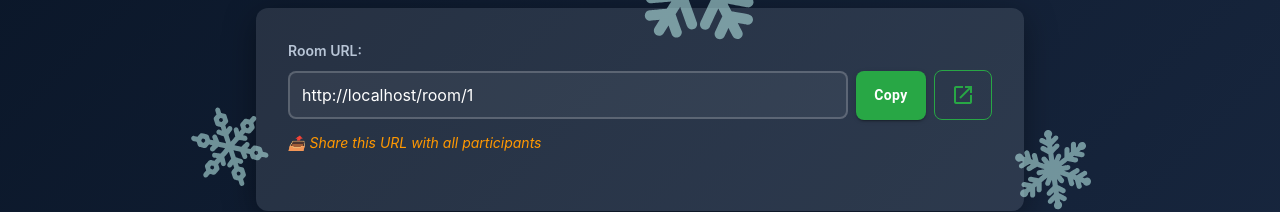
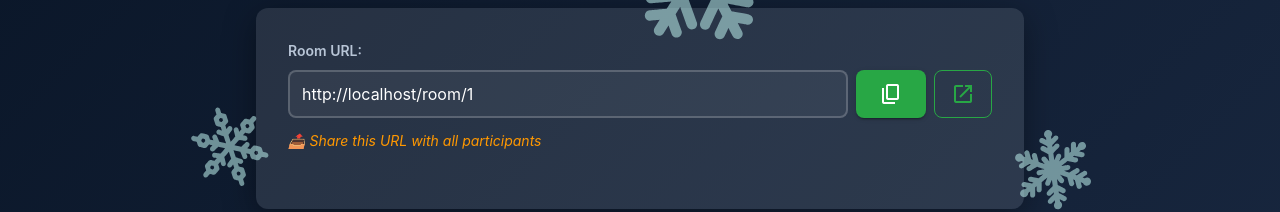
Before and after one commit to amir-hilal/secret-santa, a React (Vite) app: page /room-created/1 in a window 1280 px wide. Shown: the part 168-380 px from the top of the page. Built offline with nearby package versions, Linux system fonts and the light colour scheme; no server answers; the database is empty.

Commit message:
feat: enhance button styles with max-height and update copy icon in RoomCreatedPage

```diff
--- a/src/pages/RoomCreatedPage/RoomCreatedPage.css
+++ b/src/pages/RoomCreatedPage/RoomCreatedPage.css
@@ -100,7 +100,8 @@
 
 .pin-display {
   flex: 1;
-  padding: 0.053rem 1rem;
+  padding: 0rem 1rem;
+  max-height: 48px;
   border: 2px dashed var(--primary-color);
   border-radius: 8px;
   background: rgba(255, 255, 255, 0.05);
--- a/src/pages/RoomCreatedPage/RoomCreatedPage.tsx
+++ b/src/pages/RoomCreatedPage/RoomCreatedPage.tsx
@@ -99,6 +99,7 @@ export default function RoomCreatedPage() {
                   padding: '0.75rem 1rem',
                   borderRadius: '8px',
                   minWidth: '70px',
+                  maxHeight: '48px',
                   backgroundColor: copiedUrl
                     ? 'var(--primary-color)'
                     : 'var(--primary-color)',
@@ -108,7 +109,11 @@ export default function RoomCreatedPage() {
                   },
                 }}
               >
-                {copiedUrl ? '✓' : 'Copy'}
+                {copiedUrl ? (
+                  '✓'
+                ) : (
+                  <span className="material-symbols-outlined">content_copy</span>
+                )}
               </Button>
               <Button
                 onClick={handleViewRoom}
@@ -121,6 +126,7 @@ export default function RoomCreatedPage() {
                   borderColor: 'var(--primary-color)',
                   color: 'var(--primary-color)',
                   minWidth: 'auto',
+                  maxHeight: '48px',
                   '&:hover': {
                     borderColor: 'var(--primary-hover)',
                     backgroundColor: 'rgba(40, 167, 69, 0.1)',
@@ -147,6 +153,7 @@ export default function RoomCreatedPage() {
                     padding: '0.75rem 1rem',
                     borderRadius: '8px',
                     minWidth: '70px',
+                    maxHeight: '48px',
                     borderColor: 'var(--primary-color)',
                     color: copiedPin ? 'var(--primary-color)' : 'var(--primary-color)',
                     '&:hover': {
@@ -155,7 +162,11 @@ export default function RoomCreatedPage() {
                     },
                   }}
                 >
-                  {copiedPin ? '✓' : 'Copy'}
+                  {copiedPin ? (
+                    '✓'
+                  ) : (
+                    <span className="material-symbols-outlined">content_copy</span>
+                  )}
                 </Button>
               </div>
               <p className="pin-note">
```
